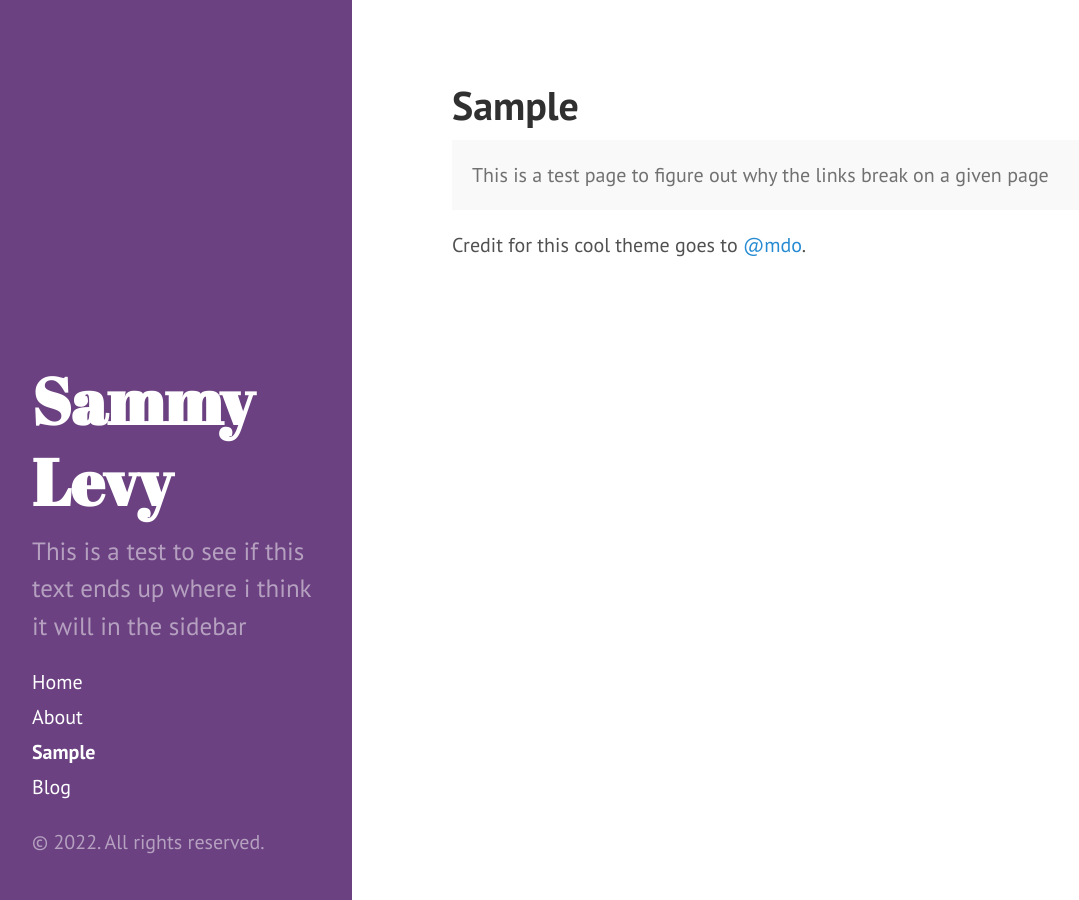
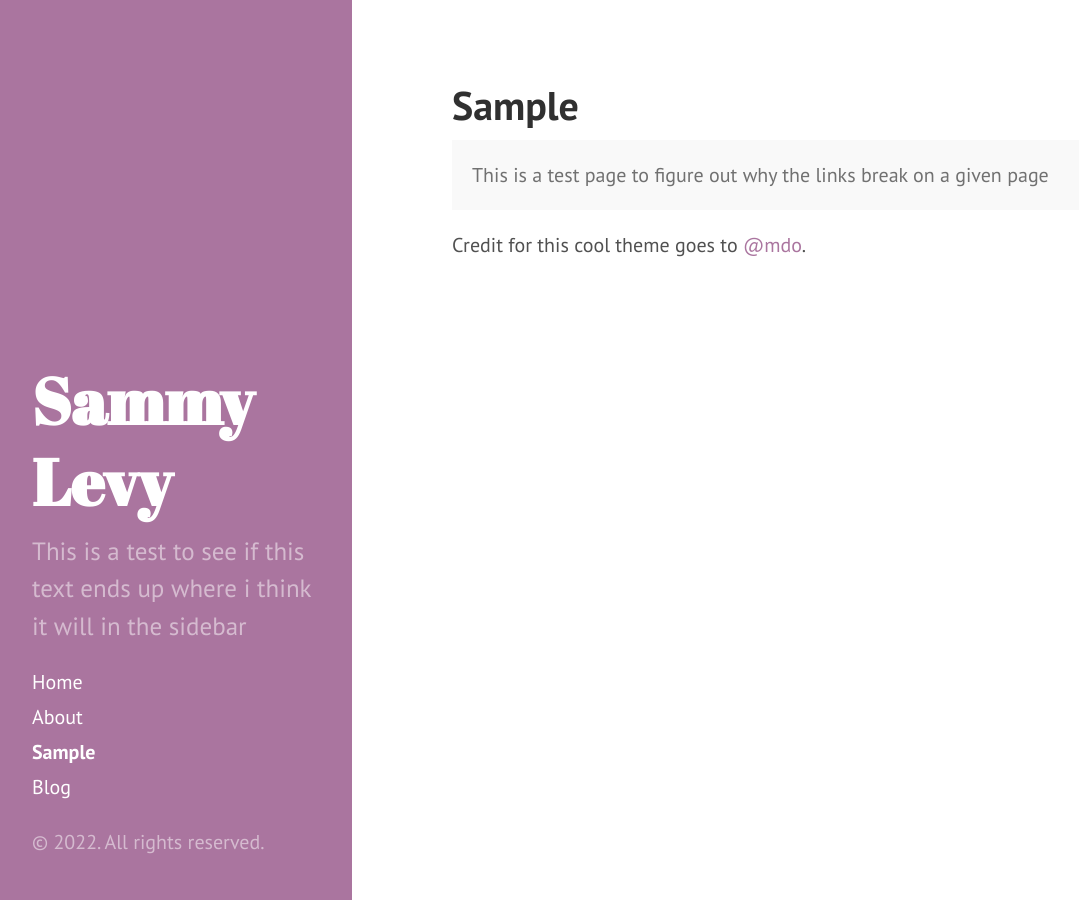
Before and after one commit to slevy14/slevy14.github.io, a Jekyll site: the page built from 02-sample.md, in a window 1280 px wide. Shown: the whole page, without its empty margins (8-1087 px from the left). Built offline with Jekyll 4.4.1, drawn with Linux system fonts in a browser that asks for light colours.

Commit message:
reverted to magenta theme
for some reason it seems that I can't add custom themes. I'm reverting to magenta for now, but will look at the issue again another time

```diff
--- a/_layouts/default.html
+++ b/_layouts/default.html
@@ -4,7 +4,7 @@
   {% include head.html %}
 
   <!-- use "theme-base-0e" for magenta theme -->
-  <body class="theme-base-02">
+  <body class="theme-base-0e">
 
     {% include sidebar.html %}
 
```
